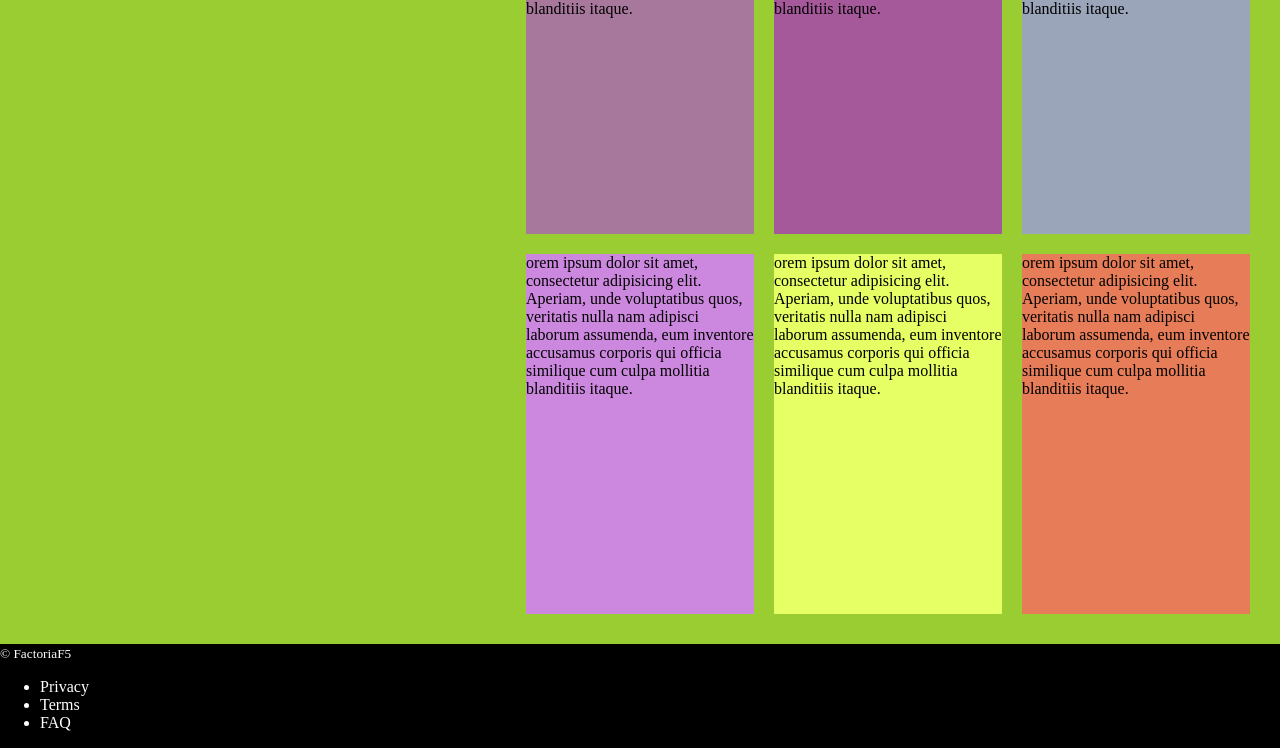
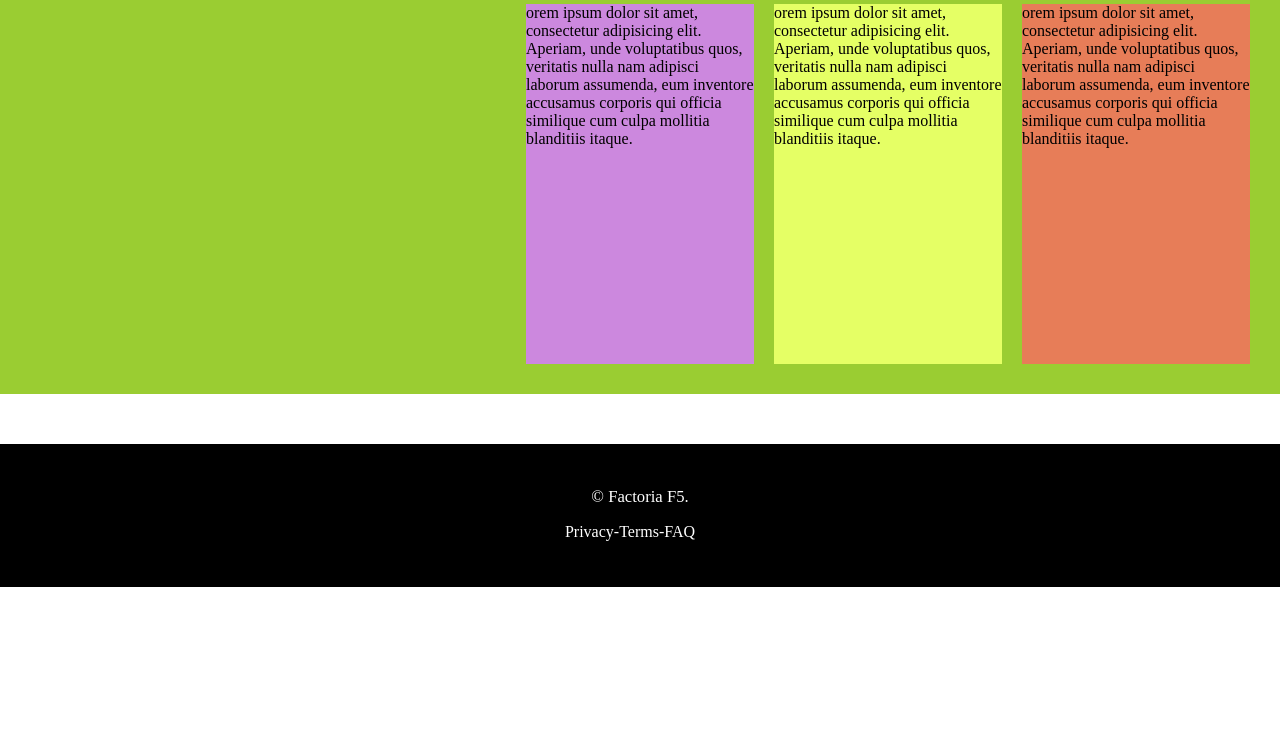
Before and after one commit to Marjane506/Cell-Phone, a plain HTML site: page index.html in a window 1280 px wide. Shown: the part 1871-2619 px from the top of the page. After the commit the page ends 2458 px from the top, so only its background shows below. Drawn offline with nearby package versions, Linux system fonts and the light colour scheme.

Commit message:
add footer

```diff
--- a/css/stilos.css
+++ b/css/stilos.css
@@ -2,7 +2,6 @@ body {
     margin: 0;
     padding: 0;
 }
-
 
 .encabezado{
     display: flex;
@@ -79,12 +78,12 @@ body {
     gap: 0px;
     height:100vh;
     box-sizing: border-box;
+    padding: 0;
 }
 .post01{
-    background-color: #E597AB;
+   background-color: #E597AB;
    grid-row-start: 1;
    grid-column-start: 1;
-
    grid-row-end: 3;
    grid-column-end: 3;
 
@@ -95,29 +94,9 @@ body {
     background:url(../img/cap_movil.png)no-repeat center/cover;
     grid-row-start: 1;
     grid-column-start: 3;
-
-
-
     grid-row-end: 3;
     grid-column-end: 4;
 }
-
-
-
-/*.contenido-lateral{
-    padding:1em 2em;
-    float:left;
-    box-sizing: border-box;
-    width:40%;
-    background-color:rgba(101, 209, 29, 0.46);
-    height: 250px;
-}
-.post{
-    background-color:rgb(24, 155, 220);
-    height: 100%;
-    margin-bottom:1em;
-
-}  */*/
 
 .photo{
     width:100%;
@@ -247,14 +226,25 @@ body {
 
 
 .pie-pagina{
-
-    float:left;
+    clear:both;
     box-sizing: border-box;
     width:100%;
     background-color:#000;
-
+    min-height:80px;
+    text-align: center;
+    padding:30px;
+    margin-top:50px;
     color:#fff;
-
+}
+.autor{
+    margin-top:10px;
+    font-size: 20px;
+}
+.terms{
+    display:flex;
+    justify-content: center;
+    list-style: none;
+    margin-right: 60px;
 }
 
 
--- a/index.html
+++ b/index.html
@@ -79,10 +79,10 @@
 
     </section>
     <footer class="pie-pagina">
-        <small>&copy; FactoriaF5</small>
-        <ul>
-            <li>Privacy</li>
-            <li>Terms</li>
+<div class="autor"><small>&copy; Factoria F5.</small></div>
+        <ul class="terms">
+            <li>Privacy-</li>
+            <li>Terms-</li>
             <li>FAQ</li>
         </ul>
     </footer>
```
